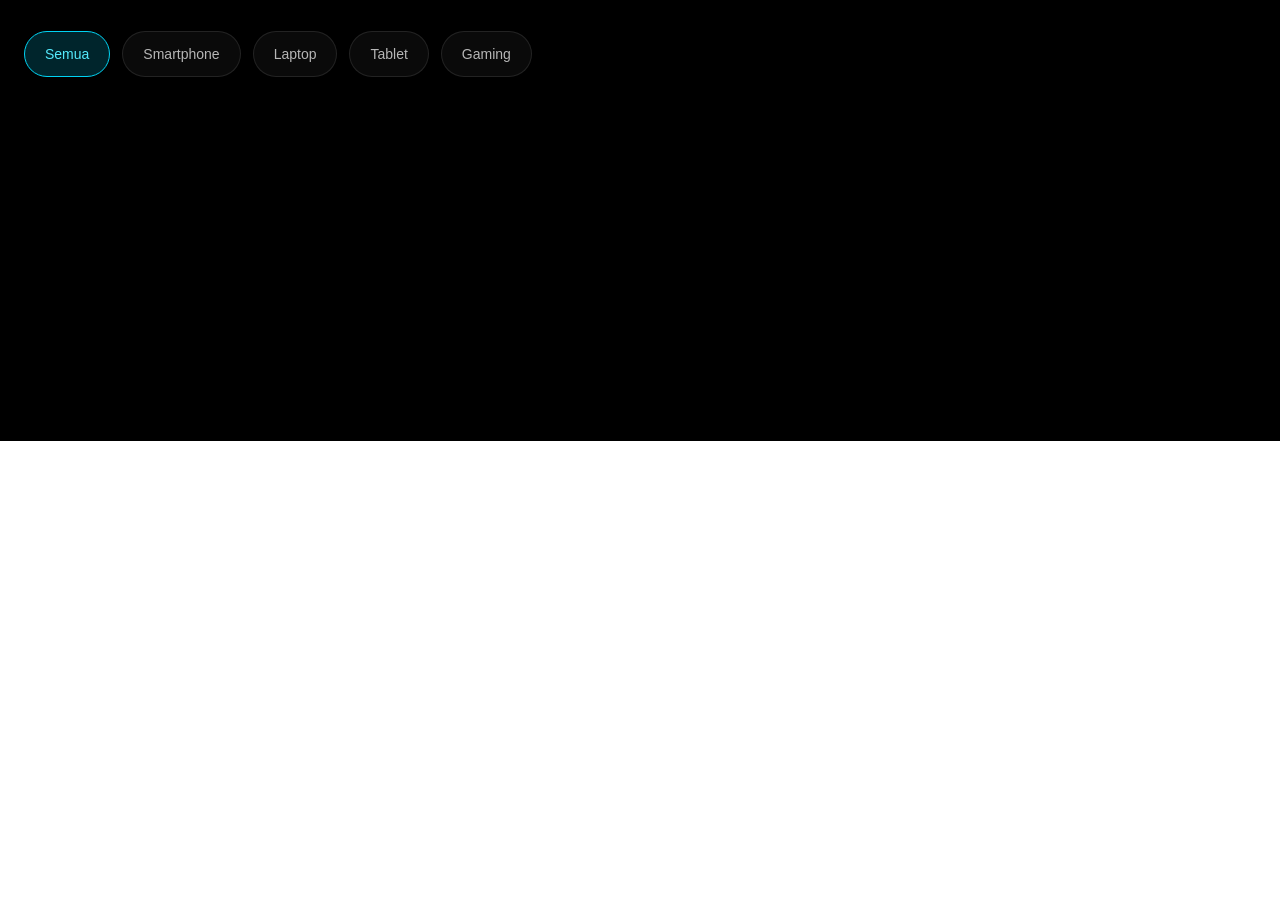
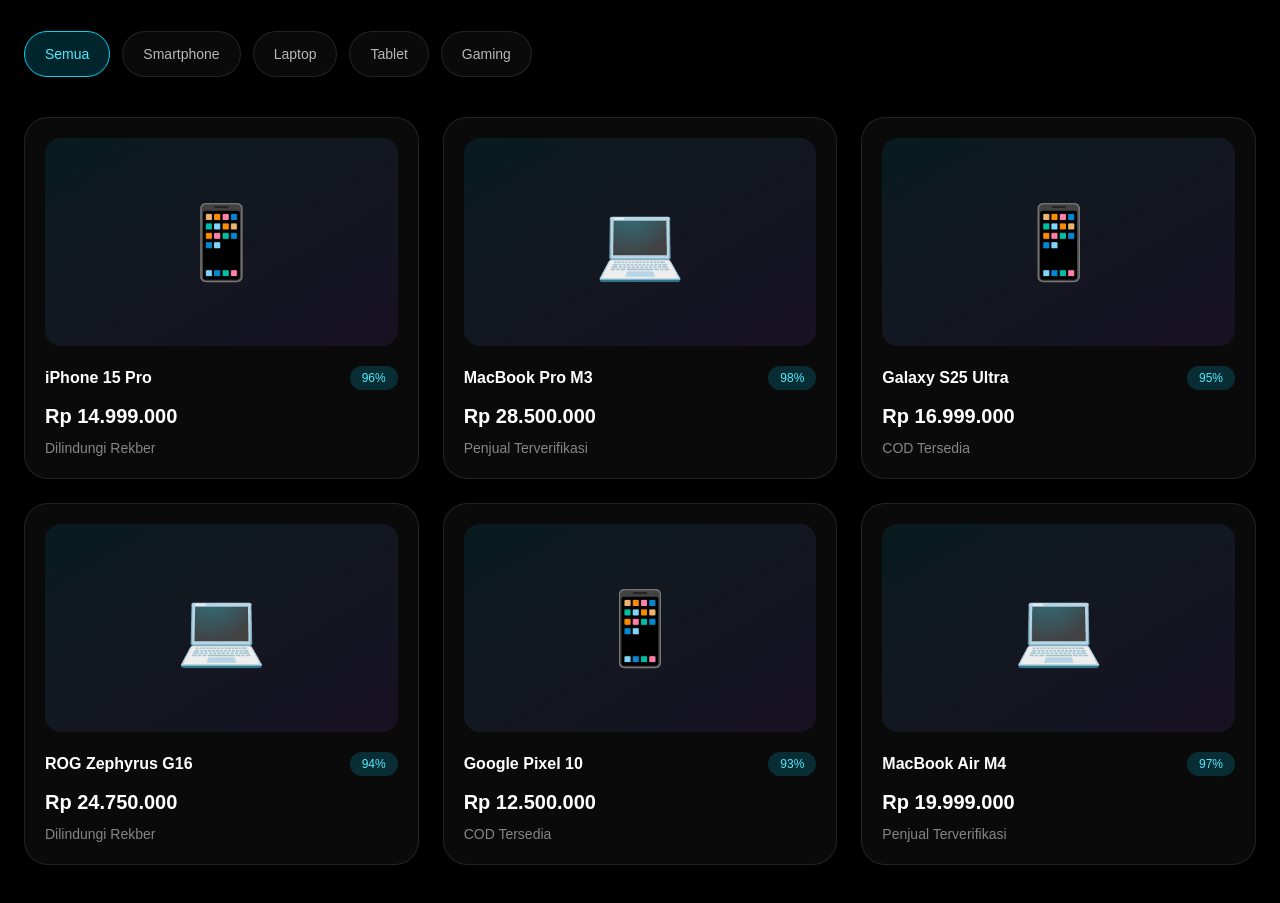
Before and after one commit to Rexlicky/gadgetswap, a Next.js app: page /marketplace in a window 1280 px wide. Shown: the part 359-1262 px from the top of the page. Before the commit the page ends 800 px from the top, so only its background shows below. Built offline with nearby package versions, Linux system fonts and the light colour scheme.

Commit message:
fix: remove empty product card from marketplace

```diff
--- a/src/app/marketplace/page.js
+++ b/src/app/marketplace/page.js
@@ -1,5 +1,6 @@
 import SearchBar from "@/components/marketplace/SearchBar";
 import CategoryFilters from "@/components/marketplace/CategoryFilters";
+import ProductGrid from "@/components/marketplace/ProductGrid";
 
 export default function MarketplacePage() {
   return (
@@ -22,6 +23,9 @@ export default function MarketplacePage() {
 
         {/* Filter */}
         <CategoryFilters />
+
+        {/* Product Grid */}
+        <ProductGrid />
       </div>
     </main>
   );
--- /dev/null
+++ b/src/components/marketplace/ProductCard.jsx
@@ -0,0 +1,21 @@
+export default function ProductCard({ emoji, name, price, score, badge }) {
+  return (
+    <div className="group rounded-3xl border border-white/10 bg-white/[0.04] p-5 backdrop-blur-xl transition duration-300 hover:-translate-y-2 hover:border-cyan-400/30">
+      <div className="mb-5 flex h-52 items-center justify-center rounded-2xl bg-gradient-to-br from-cyan-500/10 to-violet-500/10">
+        <span className="text-7xl">{emoji}</span>
+      </div>
+
+      <div className="flex items-center justify-between">
+        <h3 className="font-semibold">{name}</h3>
+
+        <span className="rounded-full bg-cyan-500/20 px-3 py-1 text-xs text-cyan-300">
+          {score}
+        </span>
+      </div>
+
+      <p className="mt-3 text-xl font-bold">{price}</p>
+
+      <p className="mt-2 text-sm text-white/50">{badge}</p>
+    </div>
+  );
+}
--- /dev/null
+++ b/src/components/marketplace/ProductGrid.jsx
@@ -0,0 +1,56 @@
+import ProductCard from "./ProductCard";
+
+export default function ProductGrid() {
+  const products = [
+    {
+      emoji: "📱",
+      name: "iPhone 15 Pro",
+      price: "Rp 14.999.000",
+      score: "96%",
+      badge: "Dilindungi Rekber",
+    },
+    {
+      emoji: "💻",
+      name: "MacBook Pro M3",
+      price: "Rp 28.500.000",
+      score: "98%",
+      badge: "Penjual Terverifikasi",
+    },
+    {
+      emoji: "📱",
+      name: "Galaxy S25 Ultra",
+      price: "Rp 16.999.000",
+      score: "95%",
+      badge: "COD Tersedia",
+    },
+    {
+      emoji: "💻",
+      name: "ROG Zephyrus G16",
+      price: "Rp 24.750.000",
+      score: "94%",
+      badge: "Dilindungi Rekber",
+    },
+    {
+      emoji: "📱",
+      name: "Google Pixel 10",
+      price: "Rp 12.500.000",
+      score: "93%",
+      badge: "COD Tersedia",
+    },
+    {
+      emoji: "💻",
+      name: "MacBook Air M4",
+      price: "Rp 19.999.000",
+      score: "97%",
+      badge: "Penjual Terverifikasi",
+    },
+  ];
+
+  return (
+    <div className="grid grid-cols-1 gap-6 md:grid-cols-2 lg:grid-cols-3">
+      {products.map((product) => (
+        <ProductCard key={product.name} {...product} />
+      ))}
+    </div>
+  );
+}
```
